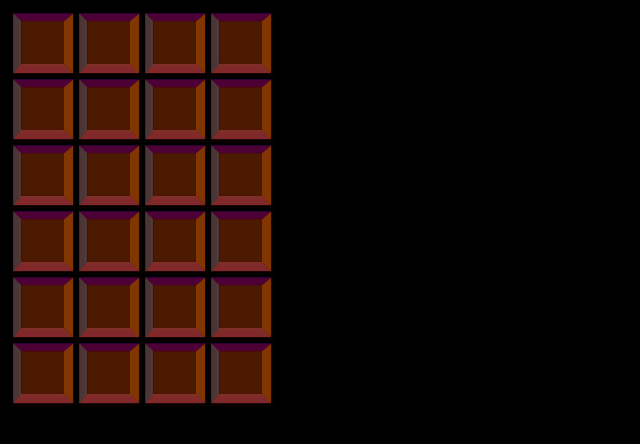
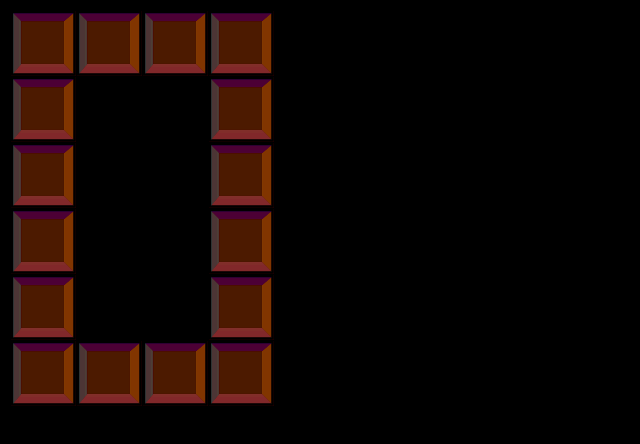
Before and after one commit to mindtaker63/cube-clock, a Vue app: page / in a window 1280 px wide. Shown: the top 444 px of the page, without its empty margins (0-640 px from the left). Built offline with nearby package versions, Linux system fonts and the light colour scheme.

Commit message:
adding digit and number representations

```diff
--- a/src/components/Digit.vue
+++ b/src/components/Digit.vue
@@ -2,12 +2,12 @@
   <div class="digit">
     <div
       class="digit__row"
-      v-for="(row, i) in grid"
+      v-for="(row, i) in activeGrid"
       :key="i">
-        <base-cube
-          class="digit__cube"
-          v-for="(cube, i) in row"
-          :key="i" />
+          <base-cube
+            :class="['digit__cube', { 'digit__cube--active': !!cube }]"
+            v-for="(cube, i) in row"
+            :key="i" />
     </div>
   </div>
 </template>
@@ -21,13 +21,123 @@ const GRID_HEIGHT = 6;
 
 const FULL_GRID = new Array(GRID_HEIGHT).fill(new Array(GRID_WIDTH).fill(1));
 
+const ZERO = [
+  [1, 1, 1, 1],
+  [1, 0, 0, 1],
+  [1, 0, 0, 1],
+  [1, 0, 0, 1],
+  [1, 0, 0, 1],
+  [1, 1, 1, 1],
+];
+
+const ONE = [
+  [0, 1, 1, 0],
+  [0, 0, 1, 0],
+  [0, 0, 1, 0],
+  [0, 0, 1, 0],
+  [0, 0, 1, 0],
+  [0, 1, 1, 1],
+];
+
+const TWO = [
+  [1, 1, 1, 1],
+  [0, 0, 0, 1],
+  [1, 1, 1, 1],
+  [1, 0, 0, 0],
+  [1, 0, 0, 0],
+  [1, 1, 1, 1],
+];
+
+const THREE = [
+  [1, 1, 1, 1],
+  [0, 0, 0, 1],
+  [0, 1, 1, 1],
+  [0, 0, 0, 1],
+  [0, 0, 0, 1],
+  [1, 1, 1, 1],
+];
+
+const FOUR = [
+  [1, 0, 0, 1],
+  [1, 0, 0, 1],
+  [1, 1, 1, 1],
+  [0, 0, 0, 1],
+  [0, 0, 0, 1],
+  [0, 0, 0, 1]
+];
+
+const FIVE = [
+  [1, 1, 1, 1],
+  [1, 0, 0, 0],
+  [1, 1, 1, 1],
+  [0, 0, 0, 1],
+  [0, 0, 0, 1],
+  [1, 1, 1, 1],
+];
+
+const SIX = [
+  [1, 0, 0, 0],
+  [1, 0, 0, 0],
+  [1, 0, 0, 0],
+  [1, 1, 1, 1],
+  [1, 0, 0, 1],
+  [1, 1, 1, 1],
+];
+
+const SEVEN = [
+  [1, 1, 1, 1],
+  [0, 0, 0, 1],
+  [0, 0, 0, 1],
+  [0, 0, 0, 1],
+  [0, 0, 0, 1],
+  [0, 0, 0, 1],
+];
+
+const EIGHT = [
+  [1, 1, 1, 1],
+  [1, 0, 0, 1],
+  [1, 1, 1, 1],
+  [1, 0, 0, 1],
+  [1, 0, 0, 1],
+  [1, 1, 1, 1],
+];
+
+const NINE = [
+  [1, 1, 1, 1],
+  [1, 0, 0, 1],
+  [1, 1, 1, 1],
+  [0, 0, 0, 1],
+  [0, 0, 0, 1],
+  [0, 0, 0, 1],
+];
+
+const numberMap = new Map([
+  [0, ZERO],
+  [1, ONE],
+  [2, TWO],
+  [3, THREE],
+  [4, FOUR],
+  [5, FIVE],
+  [6, SIX],
+  [7, SEVEN],
+  [8, EIGHT],
+  [9, NINE],
+]);
+
 export default {
   name: 'Digit',
   components: { BaseCube },
-  data() {
-    return {
-      grid: FULL_GRID,
-    };
+  props: {
+    activeNumber: {
+      type: Number,
+      required: true,
+      default: 0,
+    },
+  },
+  computed: {
+    activeGrid() {
+      return numberMap.get(this.activeNumber);
+    },
   },
 };
 </script>
@@ -41,4 +151,7 @@ export default {
       flex-direction: row
     &__cube
       margin: 8px
+      visibility: hidden
+      &--active
+        visibility: visible
 </style>
```
